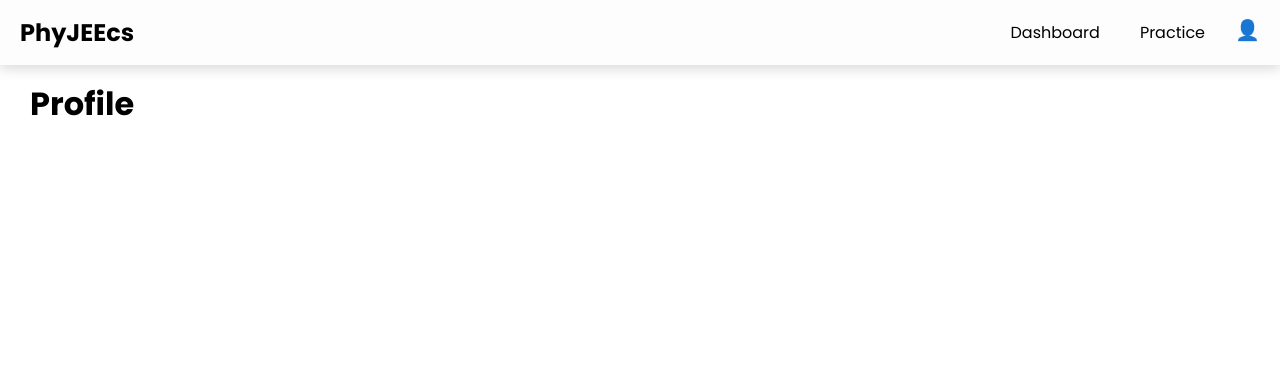
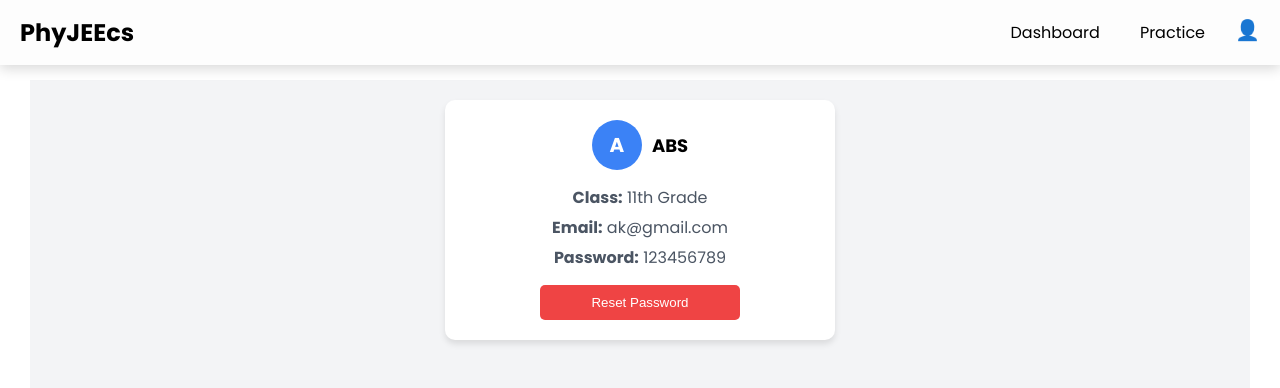
Before and after one commit to Abhi-shek26/PhyJEEcs, a React (Vite) app in the folder frontend/: page /profile in a window 1280 px wide. Shown: the top 388 px of the page. Built offline with nearby package versions, Linux system fonts and the light colour scheme.

Commit message:
Basic profile page done

```diff
--- /dev/null
+++ b/frontend/src/Components/Profile.css
@@ -0,0 +1,91 @@
+
+.container {
+    display: flex;
+    flex-direction: column;
+    align-items: center;
+    padding: 20px;
+    background-color: #f3f4f6;
+    min-height: 80vh;
+  }
+
+  .profile-card {
+    background: white;
+    padding: 20px;
+    border-radius: 10px;
+    box-shadow: 0 4px 6px rgba(0, 0, 0, 0.1);
+    width: 90%;
+    max-width: 350px;
+    text-align: center;
+  }
+
+  .avatar-container {
+    display: flex;
+    align-items: center;
+    justify-content: center;
+    margin-bottom: 15px;
+    flex-wrap: wrap;
+  }
+
+  .avatar {
+    width: 50px;
+    height: 50px;
+    background-color: #3b82f6;
+    color: white;
+    font-size: 20px;
+    font-weight: bold;
+    border-radius: 50%;
+    display: flex;
+    align-items: center;
+    justify-content: center;
+  }
+
+  .name {
+    margin-left: 10px;
+    font-size: 18px;
+    font-weight: bold;
+  }
+
+  .info {
+    color: #4b5563;
+    margin: 5px 0;
+    word-wrap: break-word;
+  }
+
+  .reset-button {
+    background-color: #ef4444;
+    color: white;
+    padding: 10px 15px;
+    border: none;
+    border-radius: 5px;
+    cursor: pointer;
+    margin-top: 10px;
+    width: 100%;
+    max-width: 200px;
+  }
+
+  .reset-button:hover {
+    background-color: #dc2626;
+  }
+
+  /* Responsive Design */
+  @media (max-width: 500px) {
+    .profile-card {
+      width: 95%;
+      padding: 15px;
+    }
+
+    .avatar {
+      width: 40px;
+      height: 40px;
+      font-size: 18px;
+    }
+
+    .name {
+      font-size: 16px;
+    }
+
+    .reset-button {
+      font-size: 14px;
+      padding: 8px 12px;
+    }
+  }
--- a/frontend/src/Components/Profile.jsx
+++ b/frontend/src/Components/Profile.jsx
@@ -1,10 +1,35 @@
+import { useState } from "react";
+import "./Profile.css";
 
-const Profile = () => {
+const StudentProfile = () => {
+  const [student, setStudent] = useState({
+    name: "ABS",
+    class: "11th Grade",
+    email: "ak@gmail.com",
+    password: "123456789"
+  });
+
+  const handleResetPassword = () => {
+    alert("Reset Password functionality will be implemented here.");
+  };
+
+
     return (
-      <div>
-        <h1>Profile</h1>
+      <div className="container">
+      <div className="profile-card">
+        <div className="avatar-container">
+          <div className="avatar">{student.name.charAt(0)}</div>
+          <h2 className="name">{student.name}</h2>
+        </div>
+        <p className="info"><strong>Class:</strong> {student.class}</p>
+        <p className="info"><strong>Email:</strong> {student.email}</p>
+        <p className="info"><strong>Password:</strong> {student.password}</p>
+        <button onClick={handleResetPassword} className="reset-button">Reset Password</button>
       </div>
-    )
+    </div>
+
+    );
   }
 
-  export default Profile
+
+    export default StudentProfile;
```
